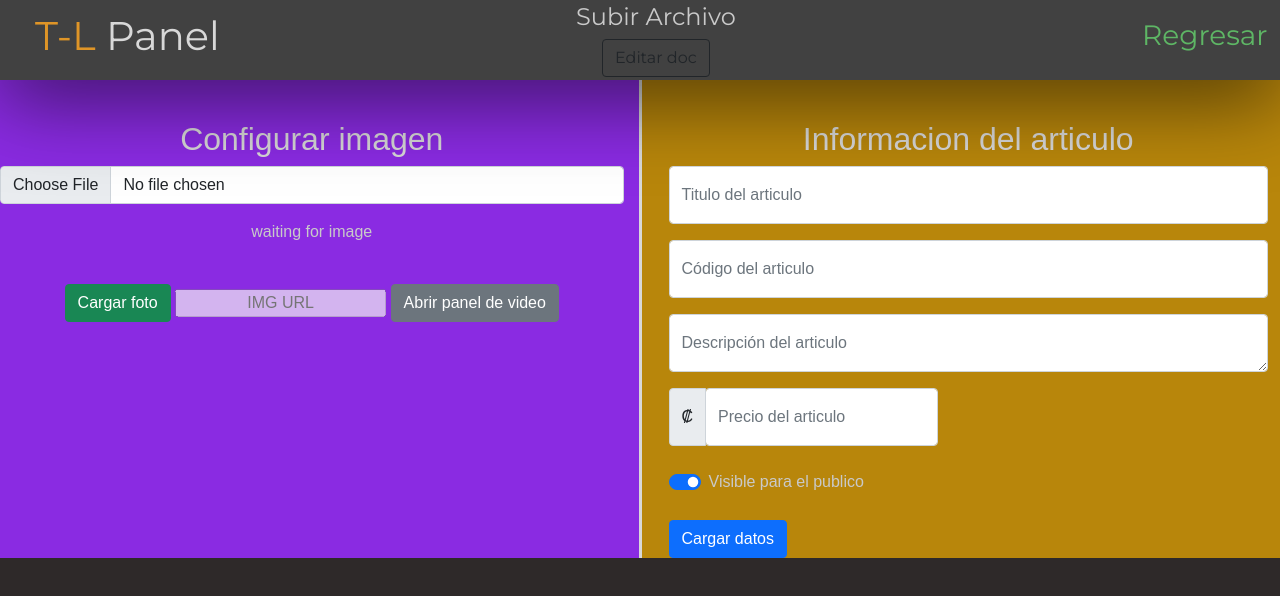
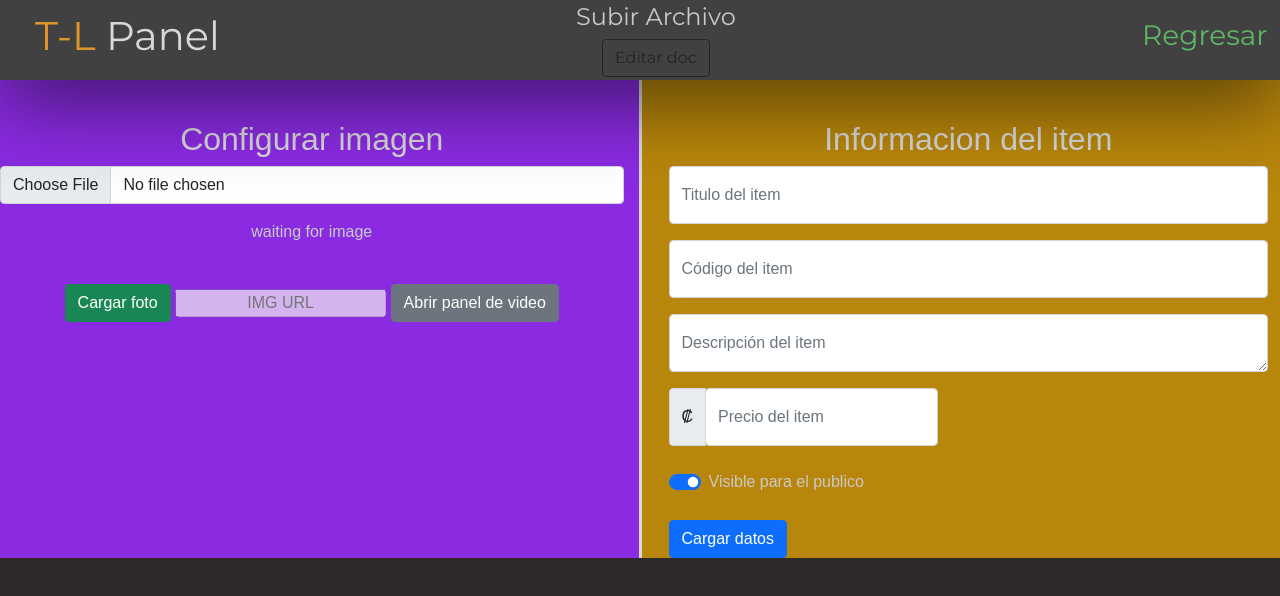
Before and after one commit to JGomezC145/diarie, a plain HTML site: page upload.html in a window 1280 px wide. Drawn offline with Linux system fonts and the light colour scheme.

Commit message:
requerei

```diff
--- a/code/index_get().js
+++ b/code/index_get().js
@@ -1,4 +1,4 @@
-//moment.js config
+//moment.js config Producto
 moment.updateLocale('es', {
     relativeTime : {
         future: "En %s",
@@ -97,7 +97,7 @@ function edit(code) {
 /* dev */
 function cds(code, visible = true) {
     if (visible == true) {
-        db.collection("ProductosData").doc(code).set({
+        db.collection(firestoredb).doc(code).set({
             visible: true,
         },  { merge: true })
         .then(() => {
@@ -107,7 +107,7 @@ function cds(code, visible = true) {
             console.error("Error writing document: ", error);
         });
     } else if (visible == false) {
-        db.collection("ProductosData").doc(code).set({
+        db.collection(firestoredb).doc(code).set({
             visible: false,
         },  { merge: true })
         .then(() => {
--- a/code/ver_load&get.js
+++ b/code/ver_load&get.js
@@ -9,7 +9,7 @@ function system() {
     } else {
         if (hash === "" || hash === null) {
             tries = tries + 1;
-            var newhash = prompt("Ingresa el codigo del producto")
+            var newhash = prompt("Ingresa el codigo del item")
             window.location.hash = newhash;
             system()
         } else {
@@ -90,7 +90,7 @@ window.addEventListener('keyup', function(e){
         window.location = 'upload.html'
 
     } else if (kcode === 115) {
-        var newhash = prompt("Ingresa el codigo del producto")
+        var newhash = prompt("Ingresa el codigo del item")
         window.location.hash = newhash;
     } else {
 
--- a/upload.html
+++ b/upload.html
@@ -4,7 +4,7 @@
     <meta charset="UTF-8">
     <meta http-equiv="X-UA-Compatible" content="IE=edge">
     <meta name="viewport" content="width=device-width, initial-scale=1.0">
-    <title>Cargar producto</title>
+    <title>Cargar item</title>
     <!-- <link href="https://cdn.jsdelivr.net/npm/bootstrap@5.0.1/dist/css/bootstrap.min.css" rel="stylesheet" integrity="sha384-+0n0xVW2eSR5OomGNYDnhzAbDsOXxcvSN1TPprVMTNDbiYZCxYbOOl7+AMvyTG2x" crossorigin="anonymous"> -->
     <link rel="stylesheet" href="styles/bootstrap/bootstrap.min.css">
 
@@ -59,27 +59,27 @@
             <div class="ship">.</div>
             <div class="informationdiv" id="information">
                 <div class="storvo2" style="height: 120px;"></div>
-                <center><h2 style="color: var(--main-text-white)">Informacion del articulo</h2></center>
+                <center><h2 style="color: var(--main-text-white)">Informacion del item</h2></center>
                 <form id="formis" class="upload-data container">
 
                     <div class="form-floating mb-3">
-                        <input required autocomplete="off" type="text" class="form-control" id="artitle" placeholder="Titulo del articulo">
-                        <label for="artitle" style="color: #6c757d;">Titulo del articulo</label>
+                        <input required autocomplete="off" type="text" class="form-control" id="artitle" placeholder="Titulo del item">
+                        <label for="artitle" style="color: #6c757d;">Titulo del item</label>
                     </div>
 
-                    <!-- <label for="artitle">Titulo del articulo</label><br>
-                    <input autocomplete="off" required class="input" type="text" placeholder="Nombre del articulo" id="artitle">
+                    <!-- <label for="artitle">Titulo del item</label><br>
+                    <input autocomplete="off" required class="input" type="text" placeholder="Nombre del item" id="artitle">
                     <br> -->
 
                     <div id="codecont" class="form-floating mb-3">
-                        <input autocomplete="off" required class="form-control" type="text" placeholder="Código del articulo" id="arcode">
-                        <label style="color: #6c757d;" for="arcode">Código del articulo</label>
+                        <input autocomplete="off" required class="form-control" type="text" placeholder="Código del item" id="arcode">
+                        <label style="color: #6c757d;" for="arcode">Código del item</label>
                     </div>
                     <div id="errbox" class="mb-2 text-danger bg-light rounded d-none align-middle"><svg xmlns="http://www.w3.org/2000/svg" width="24" height="24" viewBox="0 0 24 24" style="fill:rgba(0, 0, 0, 1);"><path d="M11.001 10H13.001V15H11.001zM11 16H13V18H11z"></path><path d="M13.768,4.2C13.42,3.545,12.742,3.138,12,3.138s-1.42,0.407-1.768,1.063L2.894,18.064 c-0.331,0.626-0.311,1.361,0.054,1.968C3.313,20.638,3.953,21,4.661,21h14.678c0.708,0,1.349-0.362,1.714-0.968 c0.364-0.606,0.385-1.342,0.054-1.968L13.768,4.2z M4.661,19L12,5.137L19.344,19H4.661z"></path></svg><p>xd?</p></div>
 
                     <div class="form-floating mb-3">
-                        <textarea class="form-control" autocomplete="off" required id="ardesc" cols="30" rows="9" placeholder="Descripción del articulo"></textarea>
-                        <label style="color: #6c757d;" for="ardesc">Descripción del articulo</label>
+                        <textarea class="form-control" autocomplete="off" required id="ardesc" cols="30" rows="9" placeholder="Descripción del item"></textarea>
+                        <label style="color: #6c757d;" for="ardesc">Descripción del item</label>
                     </div>
 
 
@@ -87,8 +87,8 @@
 
                         <span class="input-group-text">₡</span>
                         <div class="form-floating">
-                            <input class="form-control" type="number" autocomplete="off" required placeholder="Precio del articulo" id="arprice">
-                            <label style="color: #6c757d;" for="arprice">Precio del articulo</label>
+                            <input class="form-control" type="number" autocomplete="off" required placeholder="Precio del item" id="arprice">
+                            <label style="color: #6c757d;" for="arprice">Precio del item</label>
                         </div>
                     </div>
 
```
Also changed, not shown: index.html (+3 -3 lines), ver.html (+2 -2 lines), code/upload.js (line endings or trailing spaces).
